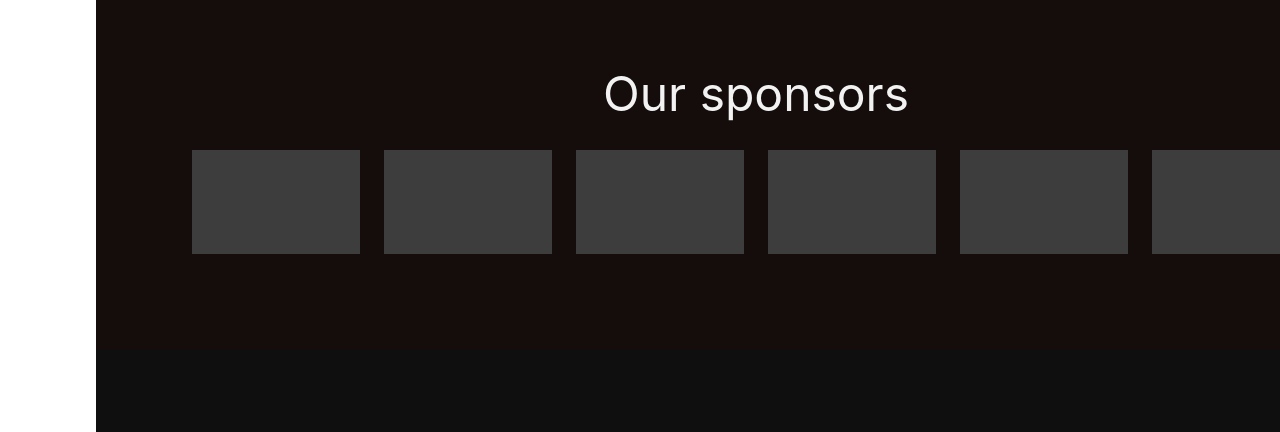
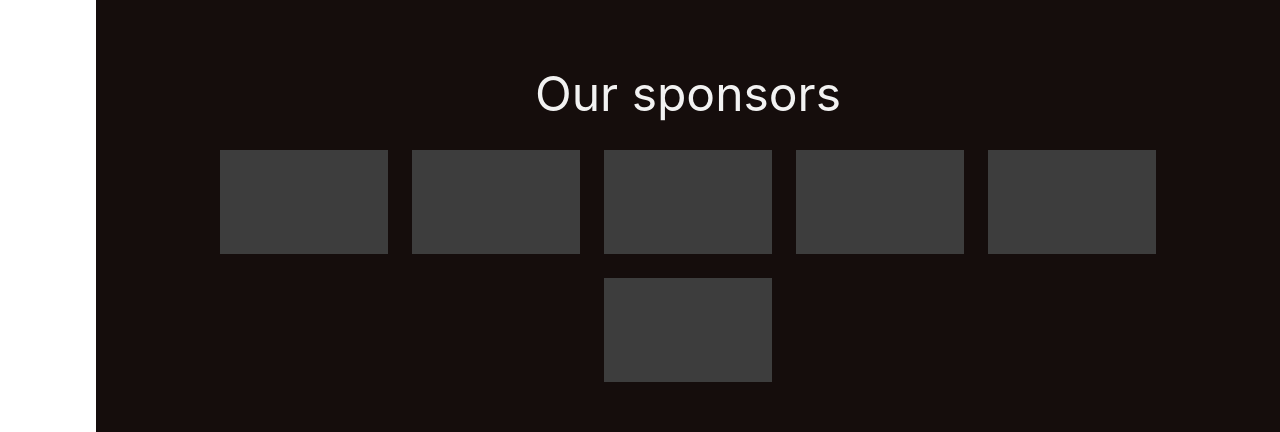
Before and after one commit to tarangIIITDMJ/tarang-web, a Next.js app: page / in a window 1280 px wide. Shown: the part 826-1258 px from the top of the page. Built offline with nearby package versions, Linux system fonts and the light colour scheme.

Commit message:
homepage sponsor section

```diff
--- a/app/page.js
+++ b/app/page.js
@@ -1,5 +1,13 @@
 import MainAppShell from "./components/MainAppShell";
-import { Box, Button, Container, Flex, Stack, Text } from "@mantine/core";
+import {
+  Box,
+  Button,
+  Container,
+  Flex,
+  Group,
+  Stack,
+  Text,
+} from "@mantine/core";
 import EventSection from "./components/HomePageSections/EventSection";
 import HeroMain from "./components/HomePageSections/HeroMain";
 
@@ -18,24 +26,18 @@ export default function Home() {
         </Box>
       </Container>
       <Box style={styles.sponsorUs}>
-        <Flex
-          direction="column"
-          justify="center"
-          align="center"
-          gap="2rem"
-          wrap="wrap"
-        >
+        <Stack align="center" gap="2rem">
           <Text size="3rem" c="#F2F2F2">
             Our sponsors
           </Text>
-          <Flex align="flex-start" gap="1.5rem">
+          <Group gap="1.5rem" justify="center">
             {Array(6)
               .fill()
               .map((_, index) => (
                 <Box key={index} w="10.5rem" h="6.5rem" bg="#3D3D3D"></Box>
               ))}
-          </Flex>
-        </Flex>
+          </Group>
+        </Stack>
       </Box>
       <EventSection />
     </MainAppShell>
```
